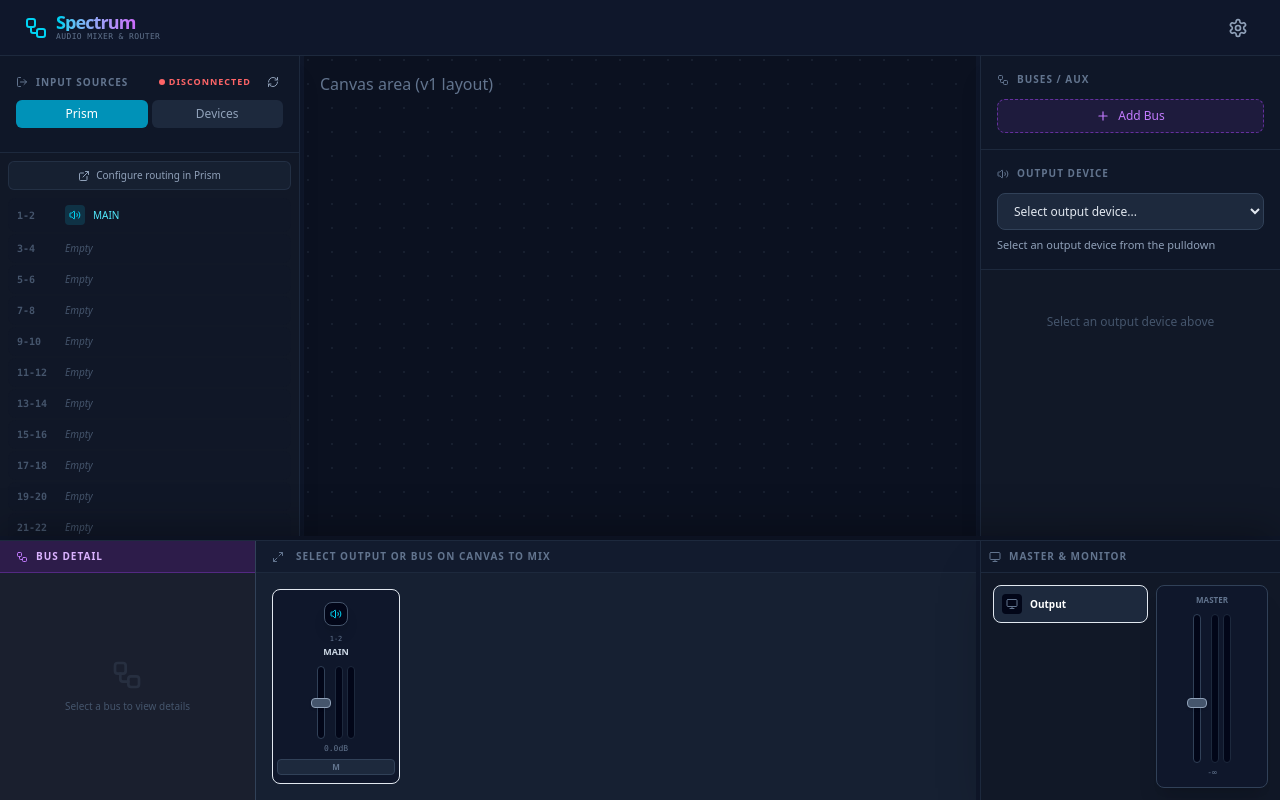
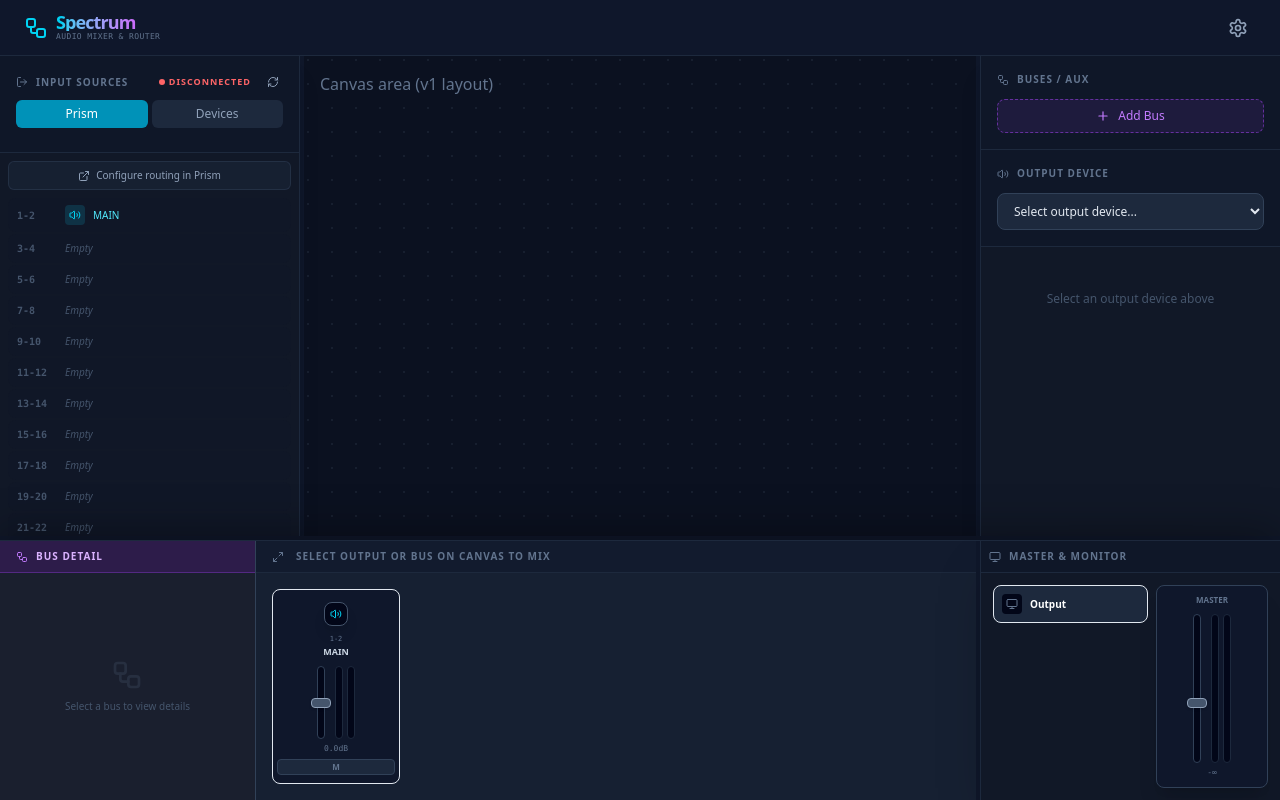
Before and after one commit to petitstrawberry/spectrum, a React (Vite) app: page / in a window 1280 px wide. Built offline with nearby package versions, Linux system fonts and the light colour scheme; the HTML template or start-up script is replaced by a standard one.

Commit message:
feat: RightPanelから出力デバイス選択の説明文を削除

```diff
--- a/src/ui/RightPanel.tsx
+++ b/src/ui/RightPanel.tsx
@@ -89,9 +89,6 @@ export default function RightPanel({ width, devices }: Props) {
             ))}
           </select>
         </div>
-        <div className="mt-2 text-xs text-slate-400">
-          <div className="mt-1 text-[11px] text-slate-400">Select an output device from the pulldown</div>
-        </div>
       </div>
 
       <div className="flex-1 overflow-y-auto p-3 space-y-2">
```
